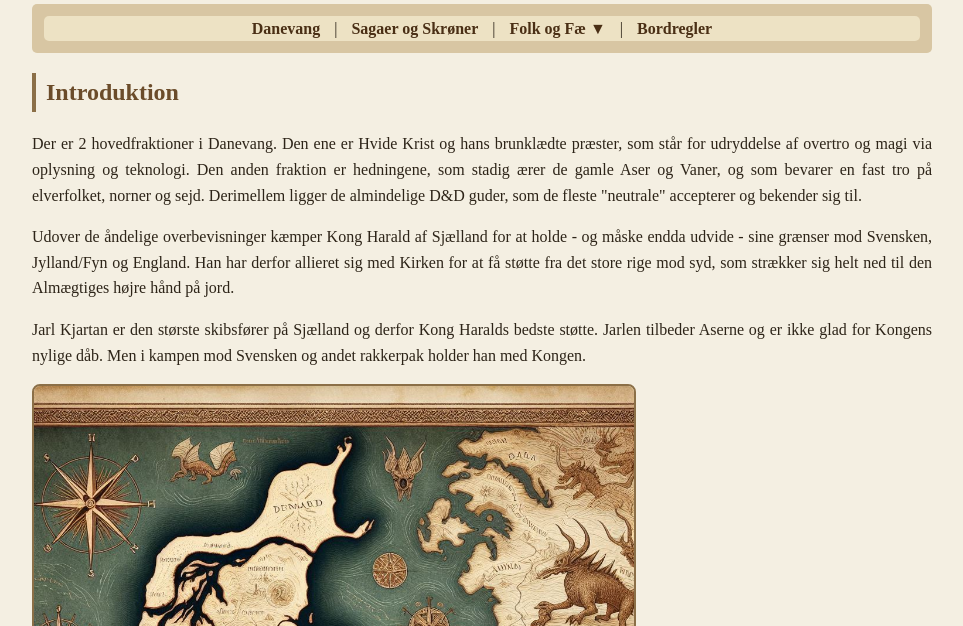
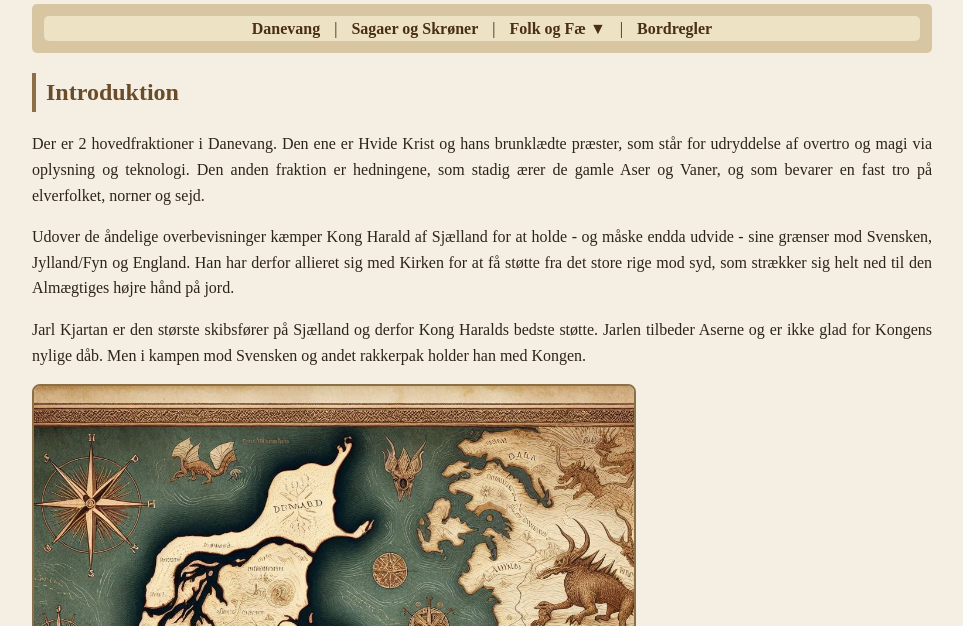
Before and after one commit to Stoffer75/den2side.dk, a Jekyll site: the page built from index.html, in a window 1280 px wide and 900 px high, cut to the strip 274-900 px from the top of the window. Shown: the whole strip, without its empty margins (158-1121 px from the left). Built offline with Jekyll 4.4.1, drawn with Linux system fonts in a browser that asks for light colours.

Commit message:
Update index.html

```diff
--- a/index.html
+++ b/index.html
@@ -8,8 +8,7 @@ title: Danevang
         brunklædte præster, som står for udryddelse af overtro og magi via
         oplysning og teknologi. Den anden fraktion er hedningene, som stadig
         ærer de gamle Aser og Vaner, og som bevarer en fast tro på elverfolket,
-        norner og sejd. Derimellem ligger de almindelige D&D guder, som de
-        fleste "neutrale" accepterer og bekender sig til.
+        norner og sejd.
     </p>
 
     <p>
```
